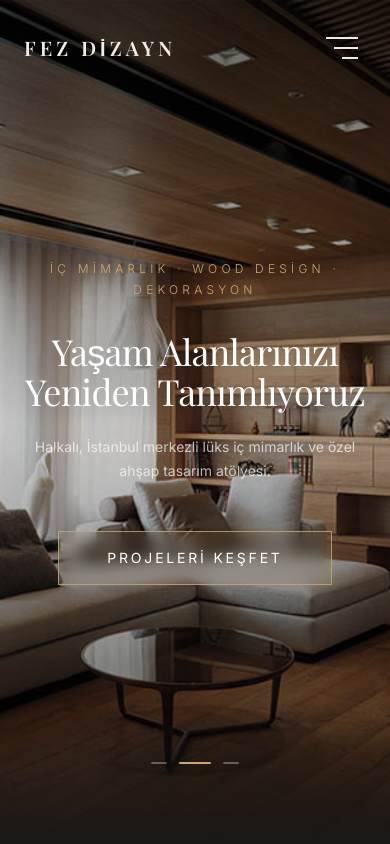
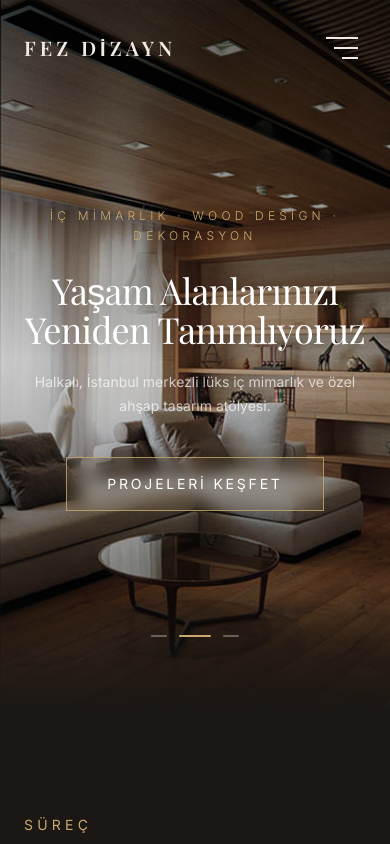
Before and after one commit to MuhammedTogmus/fez-dizayn, a Next.js app: page / in a window 390 px wide. Shown: the top 844 px of the page. Built offline with nearby package versions, Linux system fonts and the light colour scheme; a web font is replaced by a local one.

Commit message:
style: fix aggressive mobile cropping in hero by using min-h-[85vh] instead of strict h-screen

```diff
--- a/src/components/Hero.tsx
+++ b/src/components/Hero.tsx
@@ -22,7 +22,7 @@ export default function Hero() {
   }, []);
 
   return (
-    <section className="relative h-screen w-full overflow-hidden">
+    <section className="relative min-h-[85vh] md:min-h-screen w-full overflow-hidden flex flex-col justify-center">
       {/* LAYER 1: Crossfading images at z-[0] — absolutely positioned, fill parent */}
       <AnimatePresence mode="sync">
         <motion.div
@@ -49,12 +49,12 @@ export default function Hero() {
       <div className="absolute inset-0 z-[1] bg-gradient-to-b from-black/60 via-black/20 to-black/60 pointer-events-none" />
 
       {/* FOREGROUND: Text & CTA at z-[10] */}
-      <div className="relative z-[10] h-full flex flex-col items-center justify-center px-6 md:px-12 lg:px-20 text-center pointer-events-auto">
+      <div className="relative z-[10] flex flex-col items-center justify-center px-6 md:px-12 lg:px-20 text-center pointer-events-auto py-24 md:py-0">
         <motion.p
           initial={{ opacity: 0, y: 20 }}
           animate={{ opacity: 1, y: 0 }}
           transition={{ duration: 0.8, delay: 0.2 }}
-          className="text-[#c9a96e] text-xs md:text-sm tracking-[0.35em] uppercase mb-8 font-light"
+          className="text-[#c9a96e] text-xs md:text-sm tracking-[0.35em] uppercase mb-6 md:mb-8 font-light"
         >
           İç Mimarlık · Wood Design · Dekorasyon
         </motion.p>
@@ -63,7 +63,7 @@ export default function Hero() {
           initial={{ opacity: 0, y: 30 }}
           animate={{ opacity: 1, y: 0 }}
           transition={{ duration: 1, delay: 0.4, ease: [0.16, 1, 0.3, 1] as any }}
-          className="font-serif text-4xl sm:text-5xl md:text-7xl text-white leading-[1.1] mb-6 max-w-4xl drop-shadow-[0_2px_20px_rgba(0,0,0,0.4)]"
+          className="font-serif text-4xl sm:text-5xl md:text-7xl text-white leading-[1.1] mb-5 md:mb-6 max-w-4xl drop-shadow-[0_2px_20px_rgba(0,0,0,0.4)]"
         >
           Yaşam Alanlarınızı Yeniden Tanımlıyoruz
         </motion.h1>
@@ -72,7 +72,7 @@ export default function Hero() {
           initial={{ opacity: 0, y: 15 }}
           animate={{ opacity: 1, y: 0 }}
           transition={{ duration: 0.8, delay: 0.6 }}
-          className="text-white/70 text-sm md:text-base max-w-xl mb-12 leading-relaxed"
+          className="text-white/70 text-sm md:text-base max-w-xl mb-10 md:mb-12 leading-relaxed"
         >
           Halkalı, İstanbul merkezli lüks iç mimarlık ve özel ahşap tasarım atölyesi.
         </motion.p>
@@ -84,7 +84,7 @@ export default function Hero() {
         >
           <Link
             href="/projeler"
-            className="inline-block border border-[#c9a96e]/80 bg-[#c9a96e]/10 backdrop-blur-sm hover:bg-[#c9a96e] hover:text-[#0a0604] text-white px-12 py-4 uppercase tracking-[0.2em] text-sm transition-all duration-300 cursor-pointer"
+            className="inline-block border border-[#c9a96e]/80 bg-[#c9a96e]/10 backdrop-blur-sm hover:bg-[#c9a96e] hover:text-[#0a0604] text-white px-10 md:px-12 py-4 uppercase tracking-[0.2em] text-sm transition-all duration-300 cursor-pointer"
           >
             Projeleri Keşfet
           </Link>
```
